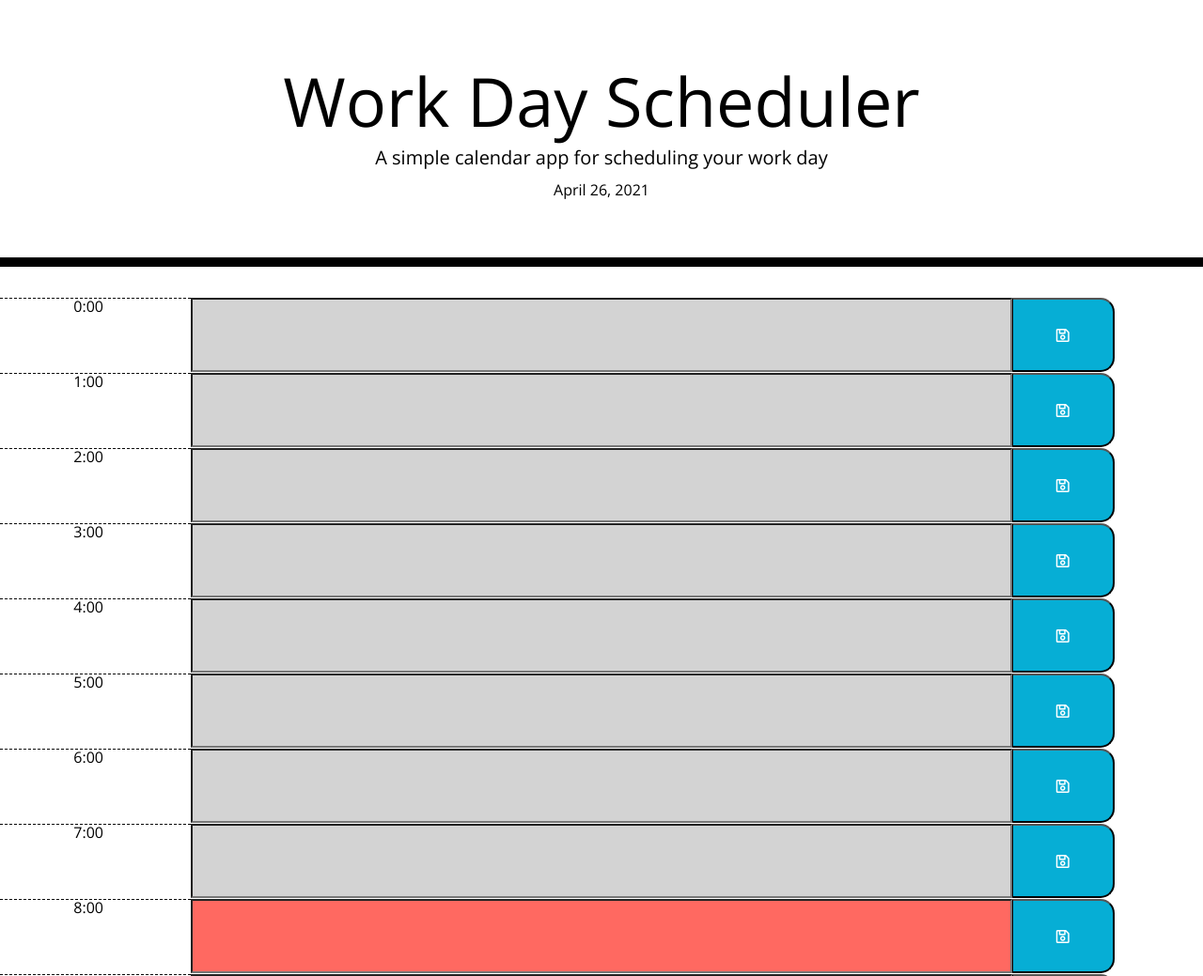
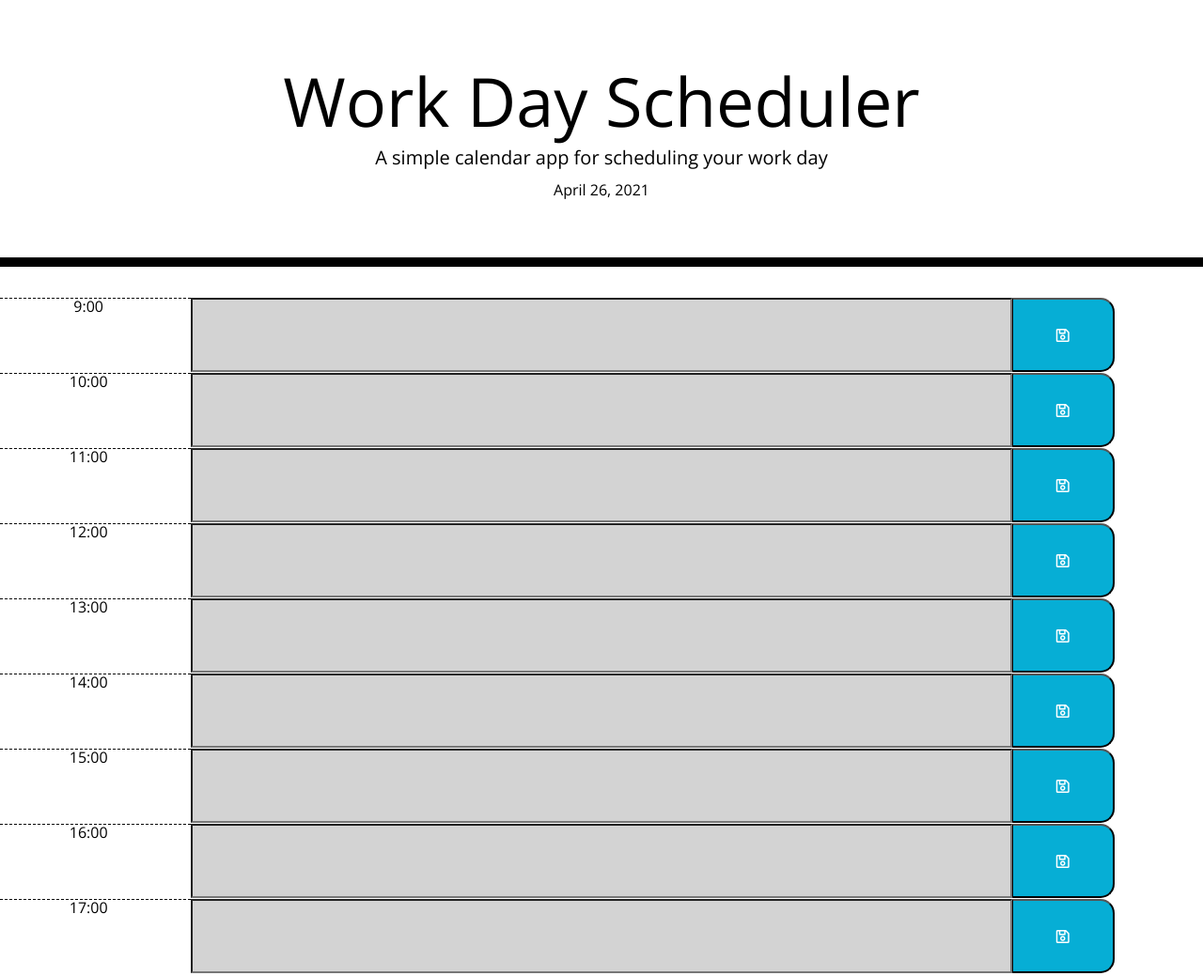
Before and after one commit to sxz1alpha/day-planner, a plain HTML site: page index.html in a window 1280 px wide. Shown: the top 1039 px of the page at 94% size. Drawn offline with nearby package versions, Linux system fonts and the light colour scheme.

Commit message:
debugged momentJS by changing to 24 hour clock 'H'

```diff
--- a/script.js
+++ b/script.js
@@ -3,7 +3,7 @@ $('.jumbotron').append(moment().format('LL'));
 //adds an unordered list to the container div
 $("#container").append('<ul class="time-block" /ul>')
 //creates a for loop that generates the html elements for the project
-for (let i = 0; i < 24; i++) {
+for (let i = 9; i < 18; i++) {
     $(".time-block").append(`
         <li>
           <form class="row">
@@ -15,9 +15,9 @@ for (let i = 0; i < 24; i++) {
         `
     );
     //applys custom css to the input fields depending on the time of day.
-    if (i <parseInt(moment().format('h'))) {
+    if (i <parseInt(moment().format('H'))) {
         $(`#input-${i}`).addClass('past');
-    } else if (i === parseInt(moment().format('h'))) {
+    } else if (i === parseInt(moment().format('H'))) {
         $(`#input-${i}`).addClass('present');
     } else {
         $(`#input-${i}`).addClass('future');
@@ -36,10 +36,11 @@ for (let i = 0; i < 24; i++) {
 
 
 
-//below is my original approach to this assignment. I was really struggling with the concept of the for loop and how i could take the value of i and
-// apply it throughout the rest of the for loop. and by struggling i mean i had no idea. i also learned from him that ` can be used to make a multi-line string
-// something i feel should be taught first day in our course but i dont think was ever mentioned. Any ways i kept my legacy code so you can see how i progressed
-
+//below is my original approach to this assignment. I was really struggling with the concept of the for loop and how i could take the value of "i" and
+// apply it throughout the rest of the for loop and by struggling I mean I had no idea. I got a tutor who showed me how it pull the values to target elements, id's and classes that were dynamically created.
+// I also learned from him that ` can be used to make a multi-line string. This allowed me to append all of the elements i wanted at once.
+// the multi-line string is something i feel should be taught first day in our course but i dont think was ever mentioned. Any ways i kept my legacy code so you can see how i progressed
+// though i do plan to delete it after i have been graded.
 
 // var timeBlockContainerEl = document.querySelector("#container");
 
--- a/style.css
+++ b/style.css
@@ -65,7 +65,7 @@ textarea{
   color: white;
 }
 
-.saveBtn i:hover {
+.saveBtn:hover {
   font-size: 20px;
   transition: all .3s ease-in-out;
 }
```
